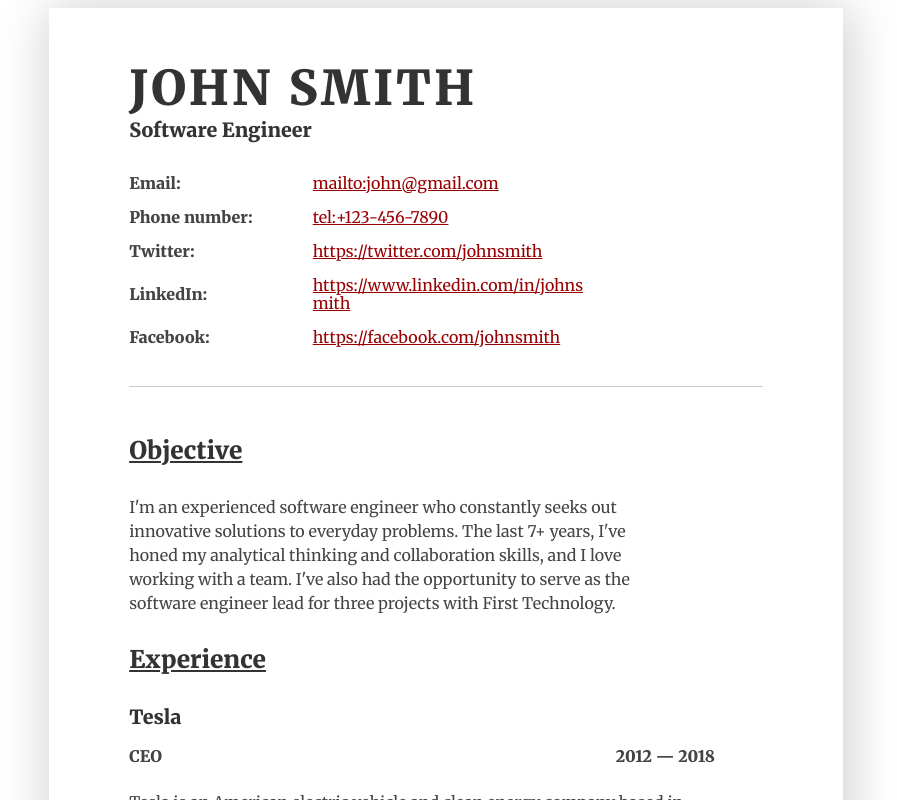
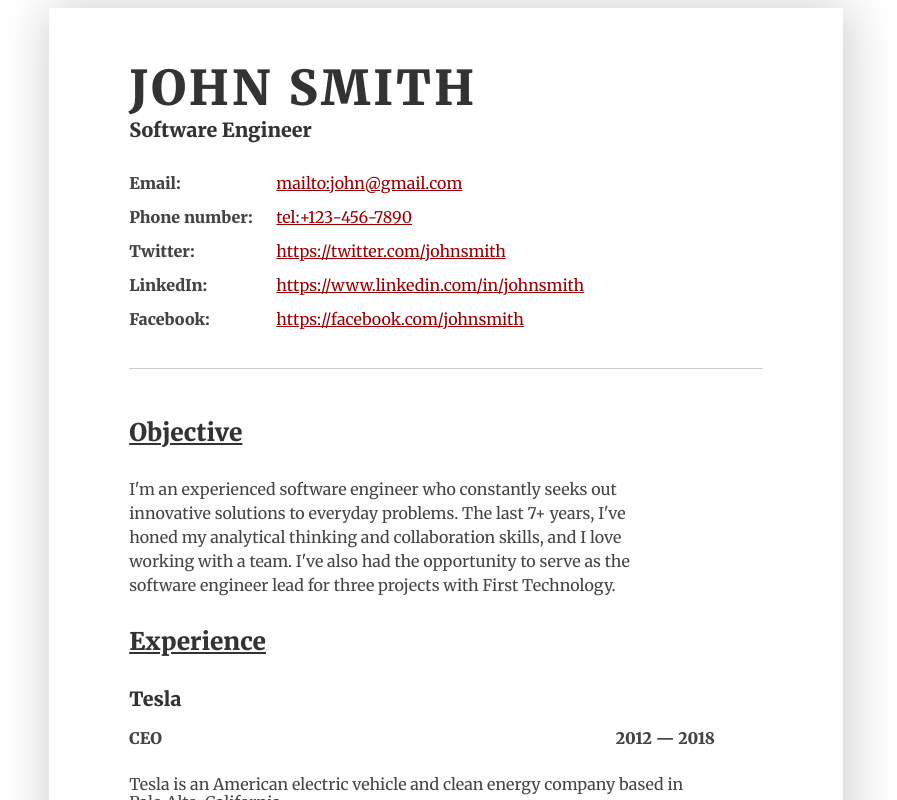
Before and after one commit to igaimerca/react-resume-builder, a React (Vite) app: page / in a window 1280 px wide. Shown: the top 800 px of the page, without its empty margins (194-1091 px from the left). Built offline with nearby package versions, Linux system fonts and the light colour scheme.

Commit message:
fix: social links

```diff
--- a/src/index.css
+++ b/src/index.css
@@ -171,7 +171,7 @@ p.enlarge span {
 }
 
 .contact-info {
-  width: 80%;
+  width: 85%;
   margin-top: 7px;
 }
 
@@ -182,7 +182,7 @@ p.enlarge span {
 }
 
 .contact-info a {
-  width: 60%;
+  width: 70%;
 }
 
 .title h2 {
```
